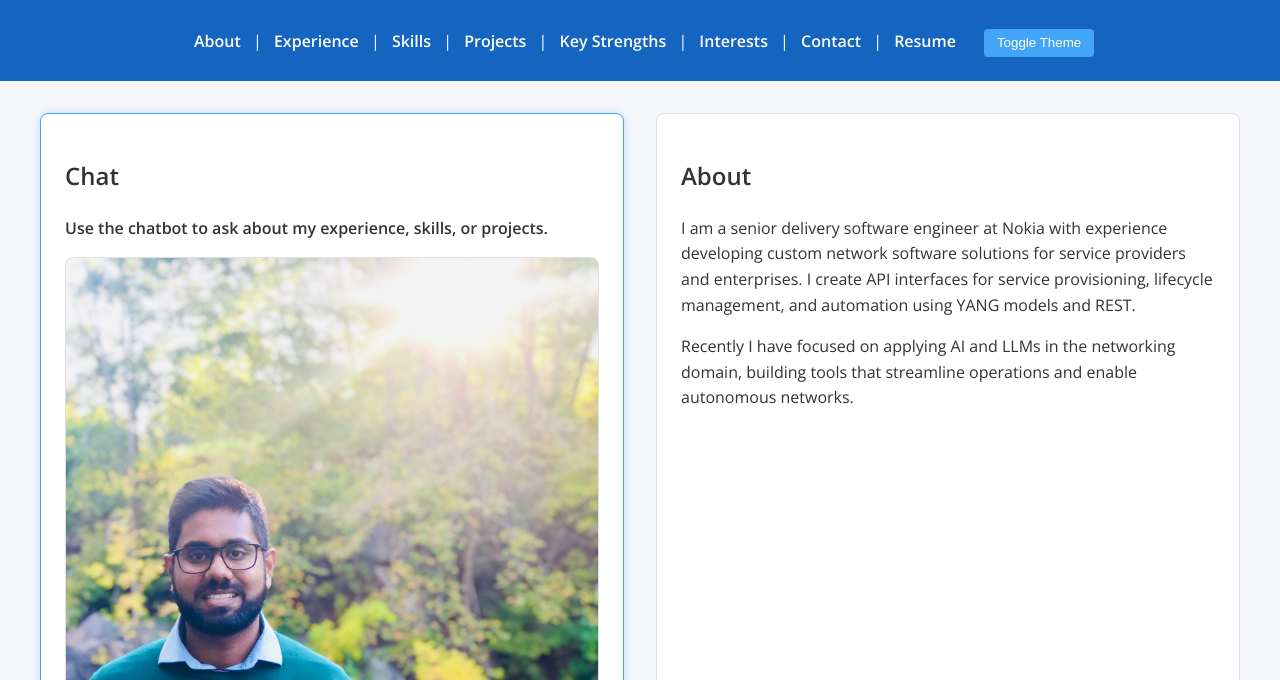
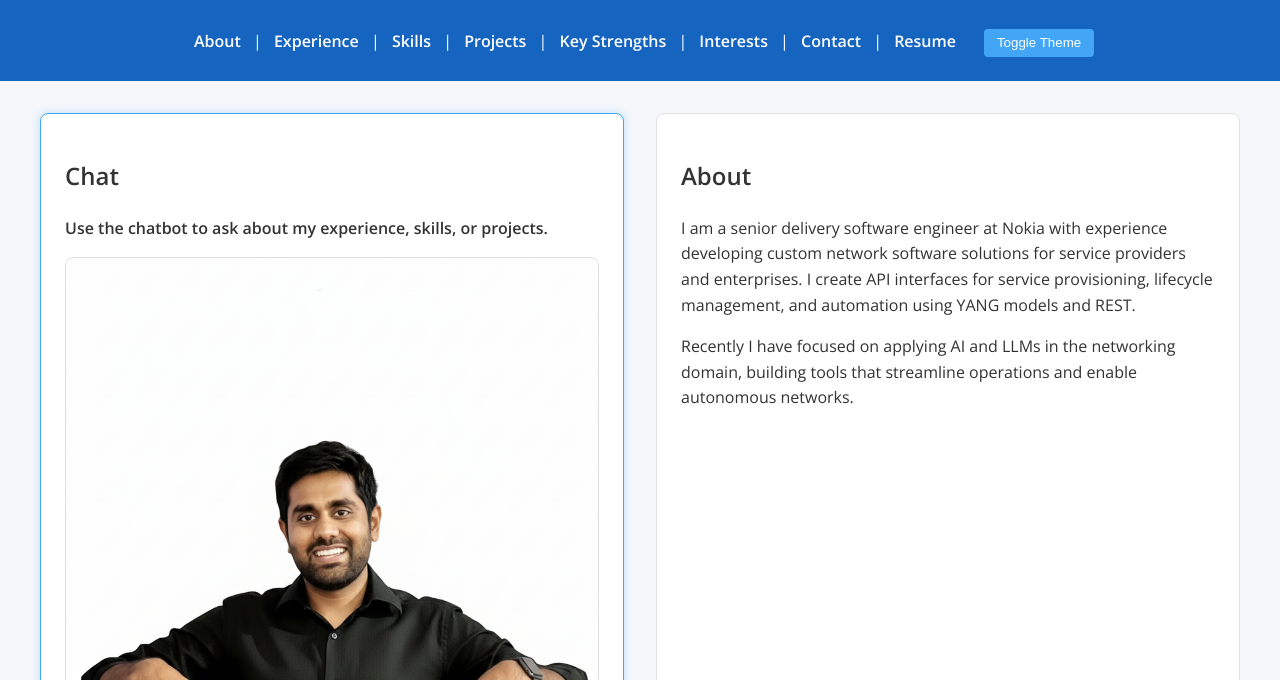
Before and after one commit to avinash040/Home, a website: page index.html in a window 1280 px wide. Shown: the part 120-800 px from the top of the page. Drawn offline with nearby package versions, Linux system fonts and the light colour scheme.

Commit message:
Replace chat background image

```diff
--- a/styles.css
+++ b/styles.css
@@ -132,7 +132,7 @@ section {
   height: 400px;
   overflow-y: auto;
   background-color: var(--color-card-bg);
-  background-image: url('6B7FC679-8A34-40B4-B616-C6F69C3047D0_1_201_a.jpeg');
+  background-image: url('Gemini_Generated_Image.png');
   background-size: cover;
   background-position: center 20%;
   background-repeat: no-repeat;
```
